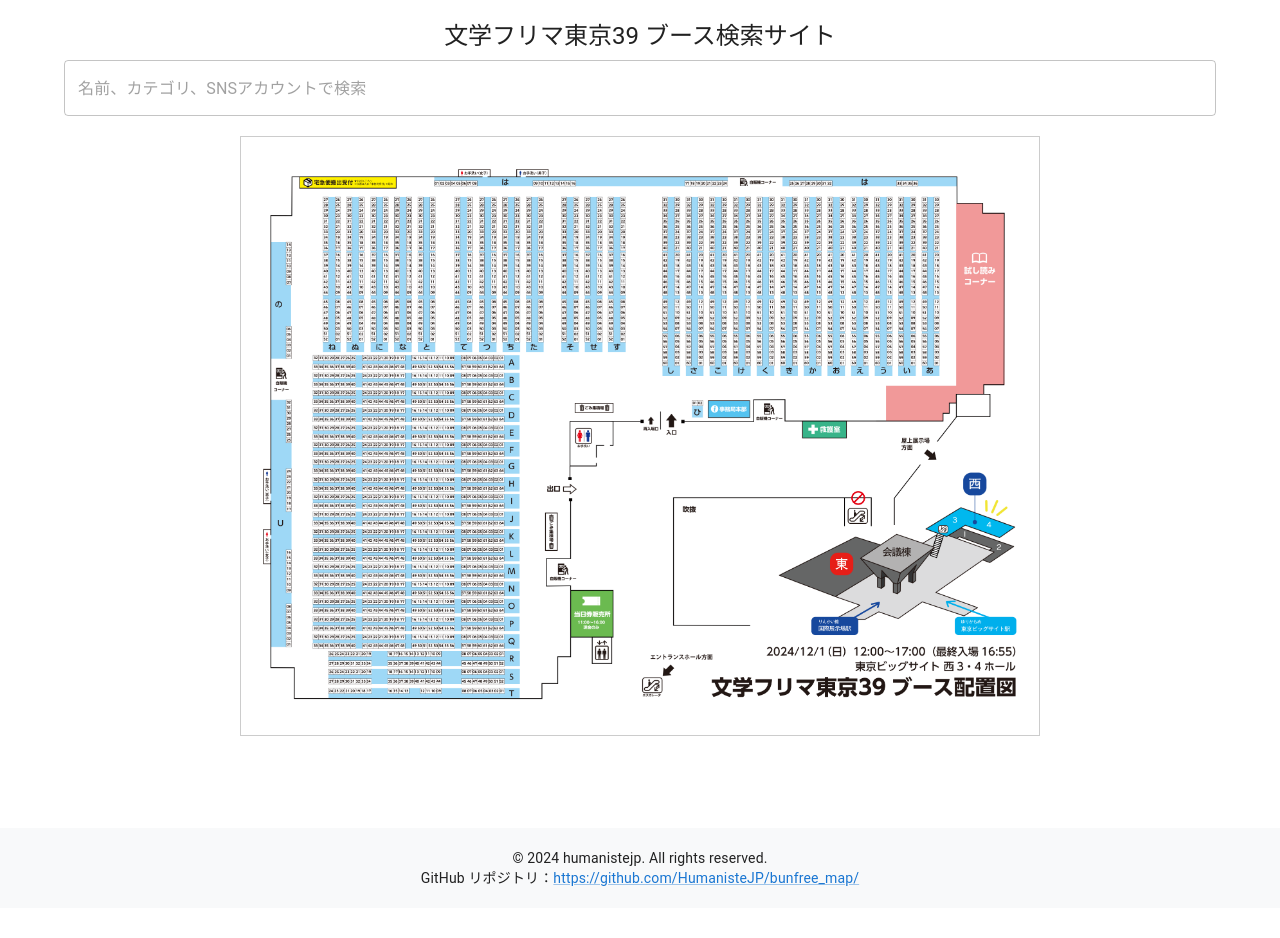
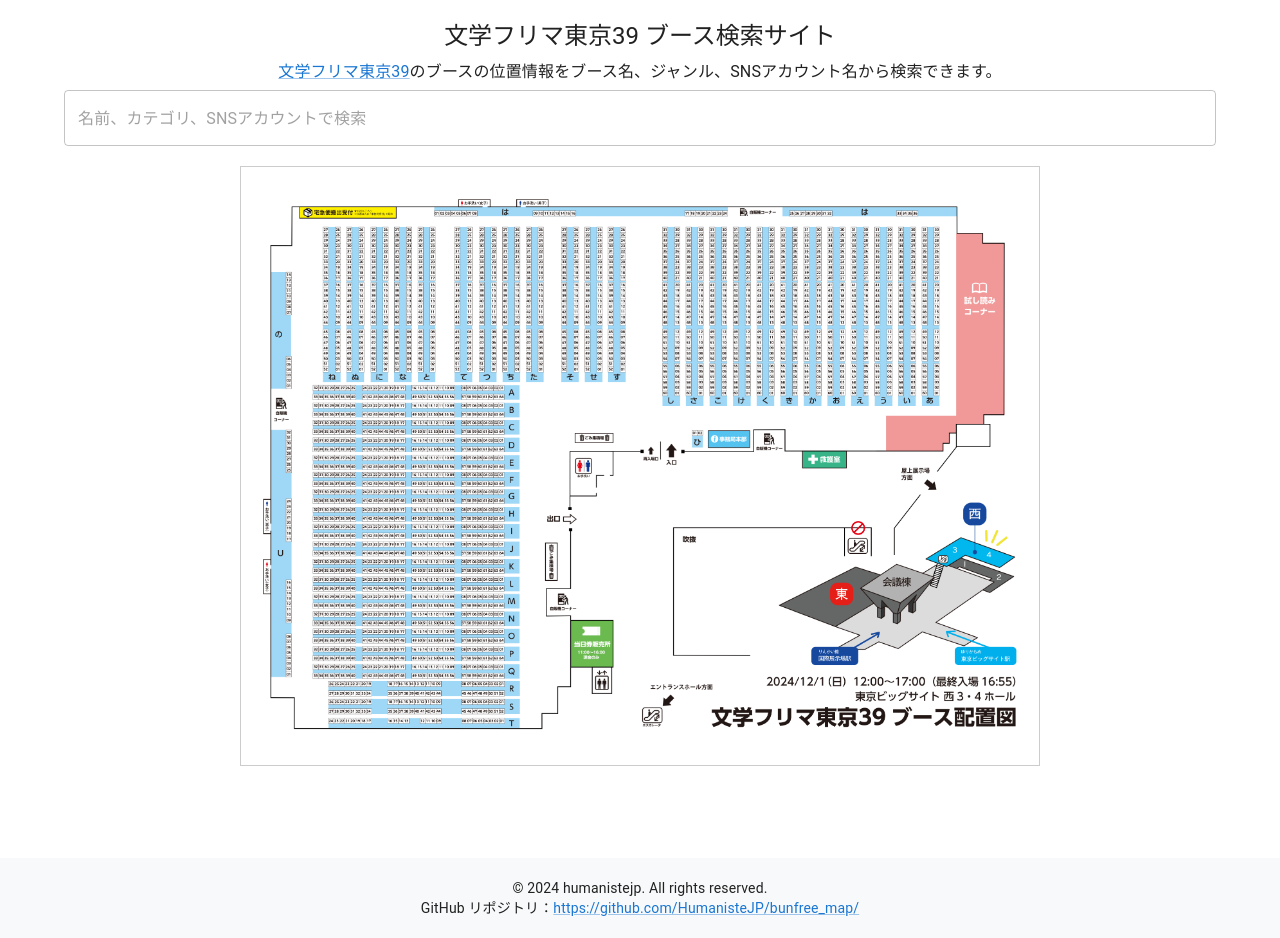
Before and after one commit to HumanisteJP/bunfree_map, a React (Vite) app: page / in a window 1280 px wide. Before the commit the page ends 908 px from the top, so only its background shows below. Built offline with nearby package versions, Linux system fonts and the light colour scheme.

Commit message:
文フリの公式ページの記載

```diff
--- a/src/App.jsx
+++ b/src/App.jsx
@@ -57,10 +57,18 @@
     <>
       <CssBaseline />
       <div className="App">
+        <Container sx={{ maxWidth: 840 }}>
         <Typography variant="h5" gutterBottom>
           文学フリマ東京39 ブース検索サイト
         </Typography>
-        <Container sx={{ maxWidth: 840 }}>
+        <Typography variant="body1" gutterBottom>
+          <Link
+            href={`https://bunfree.net/event/tokyo39/`}
+            target="_blank"
+            rel="noopener noreferrer"
+          >文学フリマ東京39</Link>
+          のブースの位置情報をブース名、ジャンル、SNSアカウント名から検索できます。
+        </Typography>
           <TextField
             fullWidth
             variant="outlined"
```
